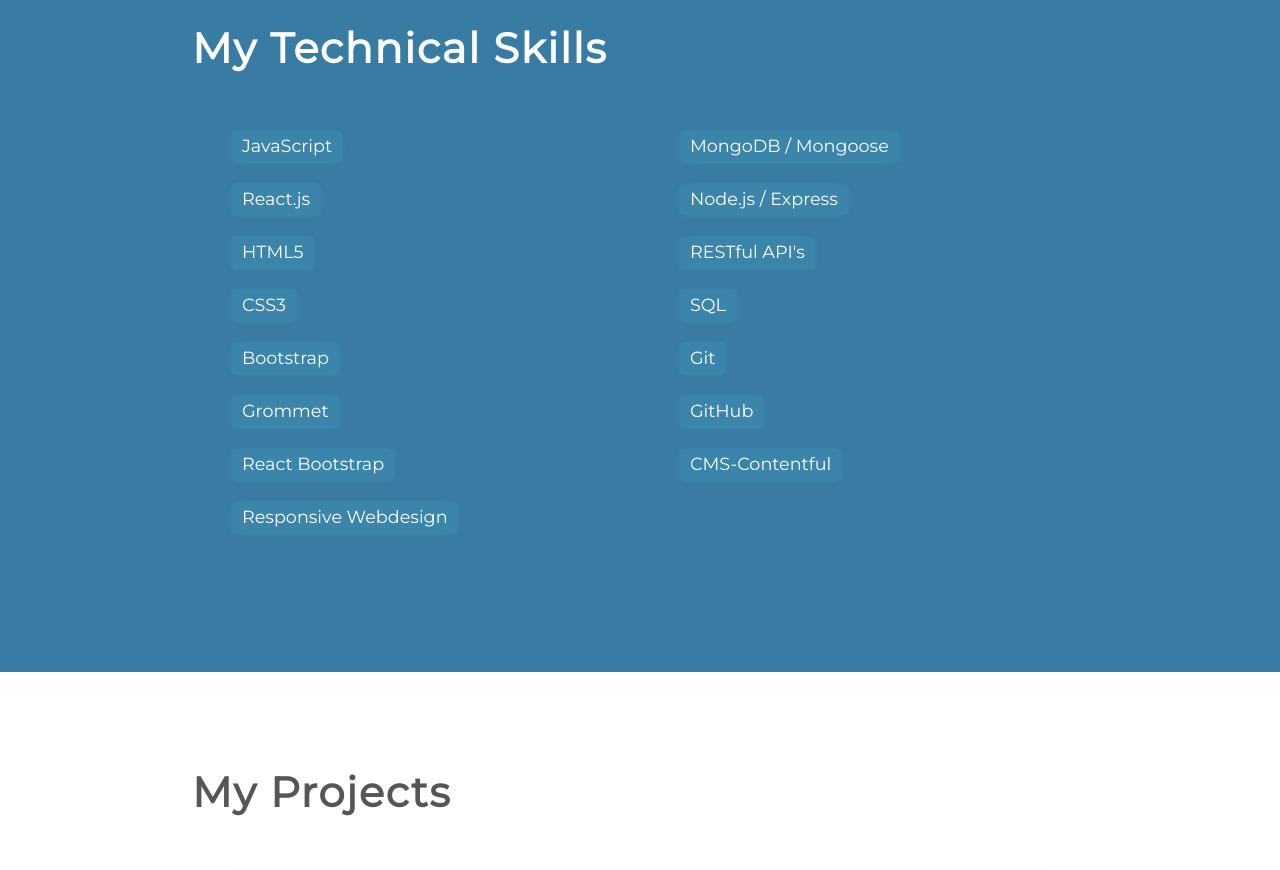
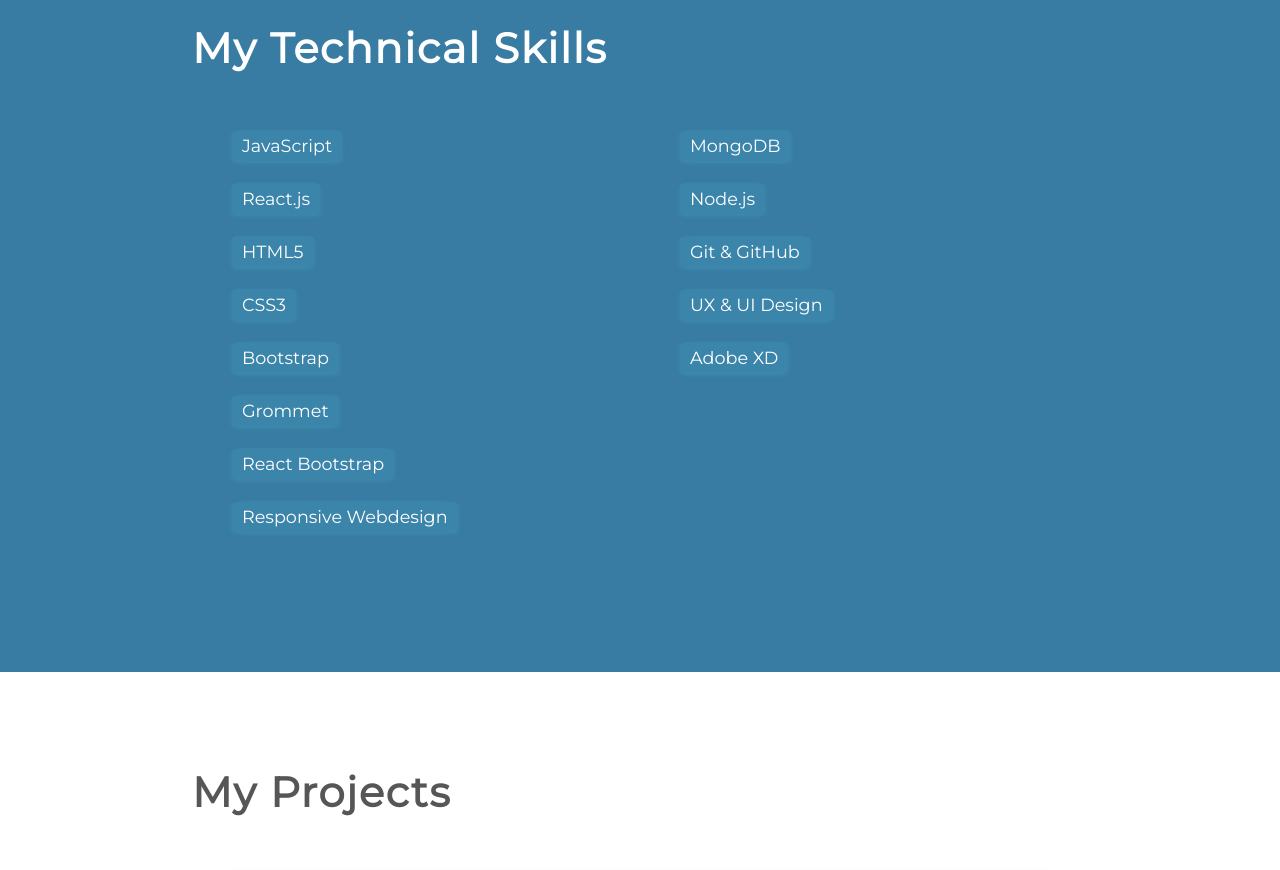
Before and after one commit to juliamj/portfolio_, a React (Create React App) app: page / in a window 1280 px wide. Shown: the part 1000-1870 px from the top of the page. Built offline with nearby package versions, Linux system fonts and the light colour scheme.

Commit message:
adjust skills

```diff
--- a/src/components/Skills.js
+++ b/src/components/Skills.js
@@ -27,17 +27,15 @@
                     <div className="skills-flex">
                         <div>
                             <ul className="nobull">
-                                <li><span>MongoDB / Mongoose</span></li>
-                                <li><span>Node.js / Express</span></li>
-                                <li><span>RESTful API's</span></li>
-                                <li><span>SQL</span></li>
+                                <li><span>MongoDB</span></li>
+                                <li><span>Node.js</span></li>
+                                <li><span>Git & GitHub</span></li>
                             </ul>
                         </div>
                         <div>
                             <ul className="nobull">
-                                <li><span>Git</span></li>
-                                <li><span>GitHub</span></li>
-                                <li><span>CMS-Contentful</span></li>
+                                <li><span>UX & UI Design</span></li>
+                                <li><span>Adobe XD</span></li>
                             </ul>
                         </div>
                     </div>
```
